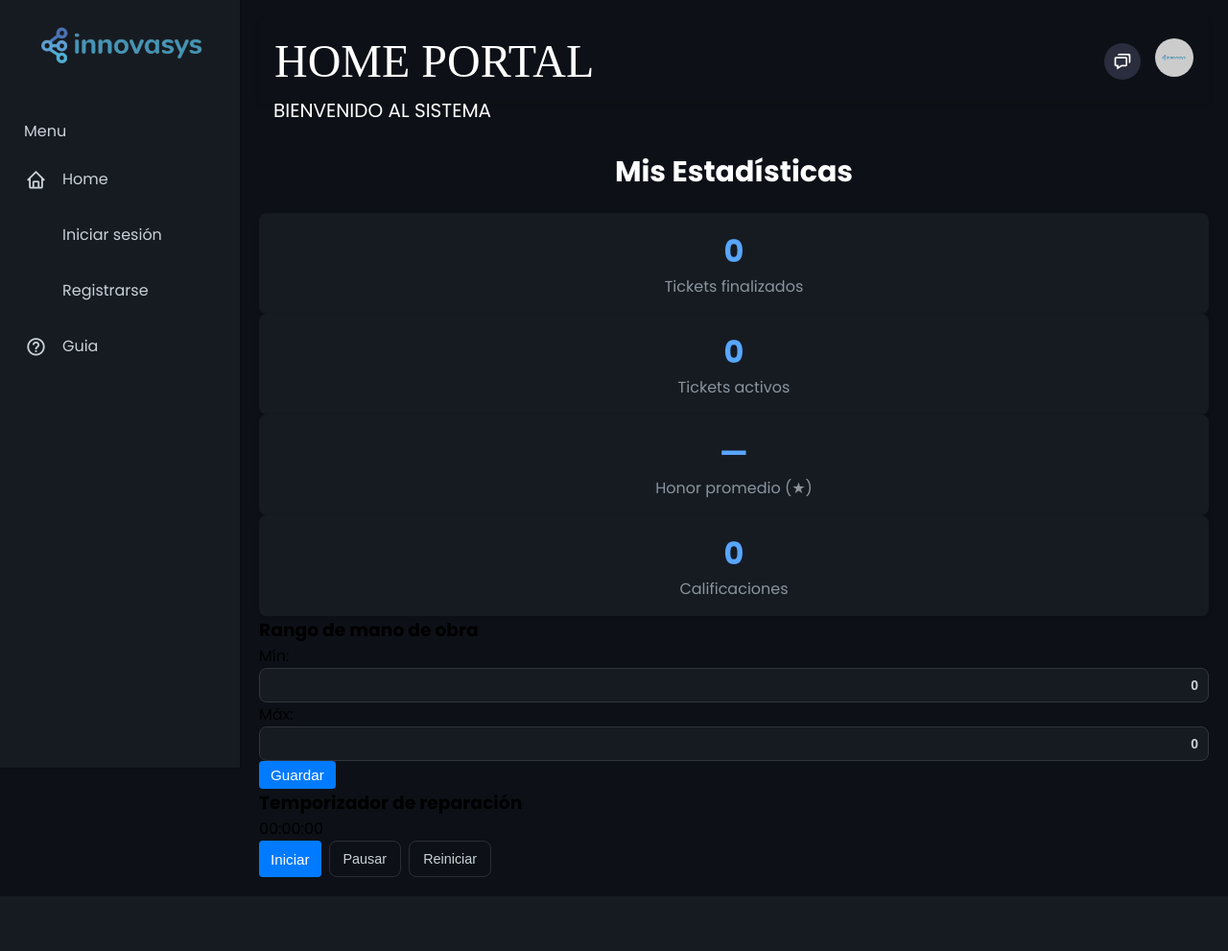
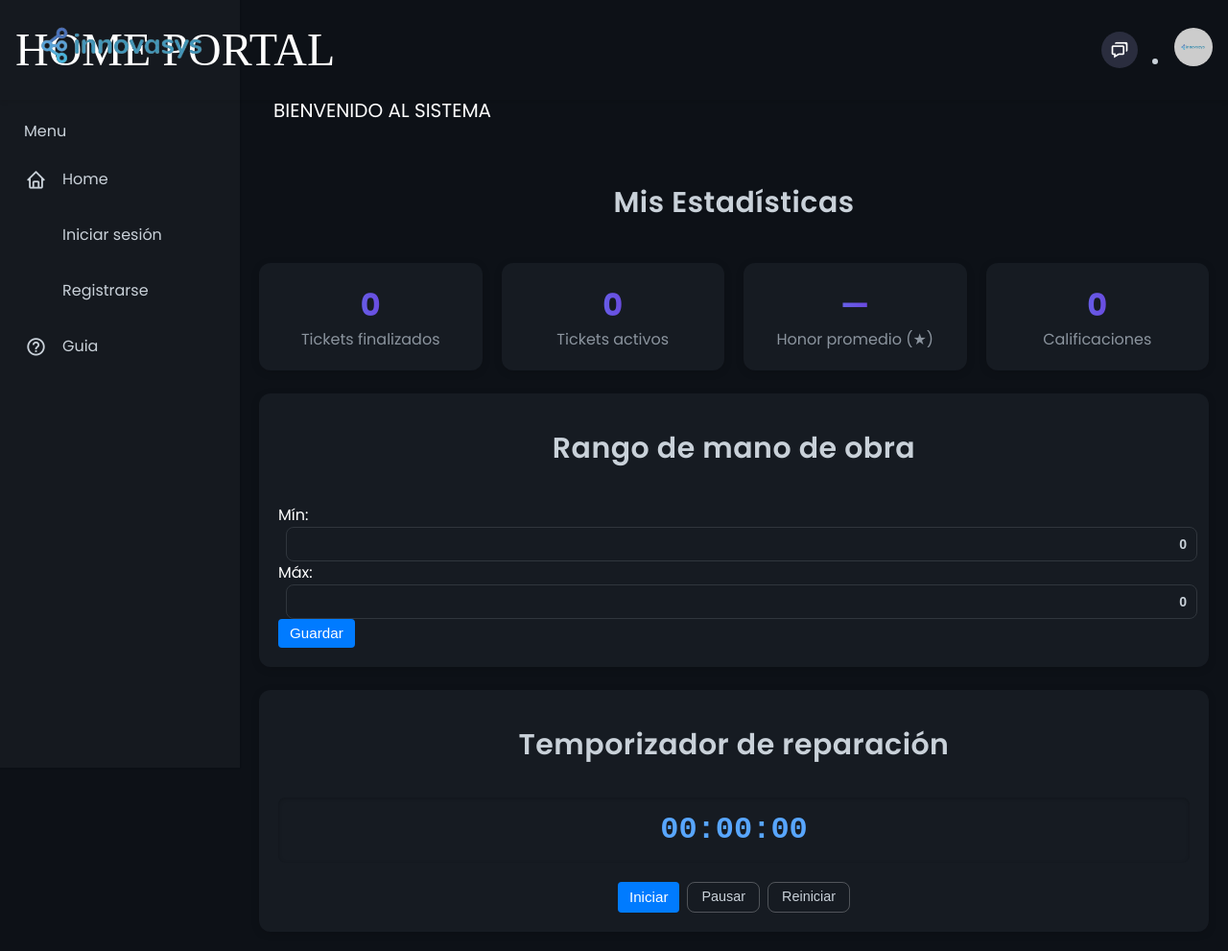
Before and after one commit to AlfreThiago/ProyectoPandora, a PHP site: page /Views/Tecnicos/MisStats.php in a window 1280 px wide. Shown: the whole page at 96% size. Before the commit the page ends 914 px from the top, so only its background shows below. Run offline with PHP 8.4, Linux system fonts and the light colour scheme; the template is opened without the code that fills it, so the values that code supplies are empty; some libraries are stand-ins or nearby versions; some web fonts are replaced.

Commit message:
actualizacion

```diff
--- a/Public/css/AdminDash.css
+++ b/Public/css/AdminDash.css
@@ -7,10 +7,10 @@
 :root {
   --primario: #c9d1d9; /* texto base */
   --secundario: #58a6ff; /* links / acentos */
-  --tercero:#f11c1c;
-  --cuarto:#9723e4;
-  --quinto:#2feb39;
-  --sexto:#fc39a7;
+  --tercero:#1c20f1;
+  --cuarto:#7802c7;
+  --quinto:#a62feb;
+  --sexto:#c539fc;
   --septimo:#2df9b5;
   --fondo: #0d1117; /* fondo general */
   --fondo-header: #161b22; /* header / sidebar */
@@ -582,7 +582,7 @@ main {
   display: block;
   margin-bottom: 5px;
 }
-h2{
+h2, h3{
   text-align: center;
   font-size: 30px;
   font-weight: bold;
@@ -1988,147 +2012,170 @@ ul {
 }
 
 /* ======= ZONA DE PERFIL DE USUARIO ======= */
-.perfil-container {
-    display: flex;
-    justify-content: center;
-    align-items: center;
-    min-height: 80vh;
-    background: var(--fondo-header);
-}
-.perfil-card {
-    background: var(--color-surface);
-    border-radius: 16px;
-    box-shadow: 0 4px 24px rgba(0,0,0,0.18);
-    padding: 32px 40px;
-    display: flex;
-    gap: 40px;
-    align-items: flex-start;
-    max-width: 700px;
-    width: 100%;
-}
-.perfil-img {
-    flex: 0 0 160px;
-    display: flex;
-    flex-direction: column;
-    align-items: center;
-}
-.img-label {
-    cursor: pointer;
-    display: flex;
-    flex-direction: column;
-    align-items: center;
-}
-.img-perfil {
-    width: 140px;
-    height: 140px;
-    object-fit: cover;
-    border-radius: 50%;
-    border: 3px solid var(--secundario);
-    box-shadow: 0 2px 8px rgba(0,0,0,0.18);
-    margin-bottom: 8px;
-    transition: border 0.2s;
-    background: var(--fondo-header);
-}
-.img-label:hover .img-perfil {
-    border-color: var(--cuarto);
-}
-.img-cambiar {
-    font-size: 0.95em;
-    color: var(--secundario);
-    text-decoration: underline;
-    margin-top: 4px;
-}
-.perfil-info {
-    flex: 1;
-    display: flex;
-    flex-direction: column;
-    gap: 18px;
-}
-.perfil-campo {
+/* ======= ESTILOS EXTENDIDOS / MEJORADOS ======= */
+
+/* Tipografía moderna */
+body {
+    font-family: 'Poppins', sans-serif;
+    line-height: 1.5;
+}
+
+/* Títulos */
+h2, h3 {
+    font-weight: 600;
+    letter-spacing: 0.5px;
     margin-bottom: 12px;
-}
-.perfil-campo label {
-    font-weight: 500;
     color: var(--color-texto-primario);
-    margin-right: 8px;
-}
-.perfil-campo input {
-    border-radius: 6px;
-    border: 1px solid var(--color-border);
-/* Custom styles for profile menu marker */
- .profile-menu::marker {
-   content: none !important;
-}
-    font-size: 1em;
-    width: 220px;
-    background: var(--fondo-formulario);
-    color: var(--color-texto-primario);
-}
-.btn-perfil-guardar {
-    background: var(--secundario);
-    color: #fff;
-    border: none;
-    border-radius: 6px;
-    padding: 8px 18px;
-    font-size: 1em;
-    cursor: pointer;
-    margin-top: 8px;
-    transition: background 0.2s;
-}
-.btn-perfil-guardar:hover {
-    background: var(--cuarto);
-}
-.perfil-stats {
-    display: flex;
-    gap: 24px;
-    margin-top: 18px;
-}
+}
+
+/* ===== Tarjetas de estadísticas ===== */
+.stats-grid {
+    display: grid;
+    grid-template-columns: repeat(auto-fit, minmax(200px, 1fr));
+    gap: 20px;
+    margin-top: 20px;
+}
+
 .stat-card {
     background: var(--fondo-formulario);
-    border-radius: 8px;
-    padding: 16px 24px;
-    text-align: center;
-    box-shadow: 0 1px 4px rgba(0,0,0,0.12);
+    border-radius: 12px;
+    padding: 20px;
+    text-align: center;
+    box-shadow: 0 2px 8px rgba(0,0,0,0.15);
+    transition: transform 0.2s, box-shadow 0.2s;
+    opacity: 0;
+    transform: translateY(10px);
+    animation: fadeUp 0.6s forwards;
+}
+.stat-card:hover {
+    transform: translateY(-4px);
+    box-shadow: 0 6px 16px rgba(0,0,0,0.25);
 }
 .stat-num {
     font-size: 2em;
     font-weight: bold;
-    color: var(--secundario);
+    background: linear-gradient(90deg, var(--secundario), var(--cuarto));
+    -webkit-background-clip: text;
+    -webkit-text-fill-color: transparent;
     display: block;
 }
 .stat-label {
     font-size: 1em;
     color: var(--color-texto-secundario);
 }
-.perfil-volver-panel {
+
+@keyframes fadeUp {
+    to {
+        opacity: 1;
+        transform: translateY(0);
+    }
+}
+
+/* ===== Rango de mano de obra ===== */
+.labor-range {
+    background: var(--color-surface);
+    border-radius: 12px;
+    padding: 20px;
+    margin-top: 24px;
+    box-shadow: 0 2px 8px rgba(0,0,0,0.15);
+}
+.labor-range h3 {
+    margin-bottom: 15px;
+    text-align: center;
+}
+.asignar-input {
+    border-radius: 8px;
+    padding: 6px 10px;
+    border: 1px solid var(--color-border);
+    margin: 0 8px;
+    background: var(--fondo-formulario);
+    color: var(--color-texto-primario);
+    transition: border-color 0.2s, box-shadow 0.2s;
+}
+.asignar-input:focus {
+    border-color: var(--secundario);
+    box-shadow: 0 0 6px rgba(0, 123, 255, 0.4);
+    outline: none;
+}
+
+/* ===== Botones ===== */
+.btn {
+  border-radius: 8px;
+  padding: 6px 14px;
+  font-weight: 500;
+  transition: all 0.2s ease-in-out;
+  cursor: pointer;
+  text-decoration: none;
+  display: inline-block;
+  font-size: 0.9rem;
+  line-height: 1.2;
+}
+
+/* Botón principal */
+.btn-primary {
+  background: var(--secundario, #0ea5e9);
+  color: #fff;
+  border: none;
+}
+.btn-primary:hover {
+  background: var(--cuarto, #0284c7);
+  transform: translateY(-2px);
+}
+/* Botón de borde */
+.btn-outline {
+  background: transparent;
+  color: var(--color-texto-primario, #fff);
+  border: 1px solid rgba(255, 255, 255, 0.25);
+}
+.btn-outline:hover {
+  background: var(--secundario, #0ea5e9);
+  color: #fff;
+  transform: translateY(-2px);
+}
+.presu-filtros .btn[type="submit"] {
+  background: var(--secundario, #0ea5e9);
+  color: #fff;
+  border: none;
+}
+.presu-filtros .btn[type="submit"]:hover {
+  background: var(--cuarto, #0284c7);
+}
+
+/* ===== Temporizador ===== */
+.timer-box {
+    background: var(--color-surface);
+    border-radius: 12px;
+    padding: 20px;
+    margin-top: 24px;
+    box-shadow: 0 2px 8px rgba(0,0,0,0.15);
+    text-align: center;
+}
+.timer-display {
+    font-family: 'Courier New', monospace;
+    font-size: 2em;
+    font-weight: bold;
+    color: var(--secundario);
+    background: var(--fondo-formulario);
+    border-radius: 8px;
+    padding: 10px 20px;
+    margin: 10px 0 20px;
+    text-align: center;
+    box-shadow: inset 0 1px 4px rgba(0,0,0,0.2);
+}
+.card-actions {
     display: flex;
     justify-content: center;
-    margin-top: 24px;
-}
-.btn-volver-panel {
-    background: var(--secundario, #007bff);
-    color: #fff;
-    padding: 10px 28px;
-    border-radius: 8px;
-    font-size: 1.1em;
-    font-weight: 500;
-    text-decoration: none;
-    box-shadow: 0 2px 8px rgba(0,0,0,0.10);
-    transition: background 0.2s, box-shadow 0.2s;
-    border: none;
-    outline: none;
-    cursor: pointer;
-}
-.btn-volver-panel:hover {
-    background: var(--cuarto, #0056b3);
-    box-shadow: 0 4px 16px rgba(0,0,0,0.18);
-}
-.profile-menu {
-    list-style: none !important;
-}
-.profile-menu::marker {
-    content: none !important;
-}
+    gap: 12px;
+}
+
+/* ===== Sidebar / Header detalles ===== */
+.sidebar, .header {
+    transition: background 0.3s ease-in-out;
+}
+.sidebar:hover {
+    background: rgba(255,255,255,0.02);
+}
+
 /* ================= Supervisor: Asignar ================= */
 /*ALEEE puedo organizarte con mi prettier (PRETTIER es un organizador de codigo) todo el codigo css como este de aca? para q quede organizado si queres claro, escribime cuando leas esto*/
 .asignar-header { margin-bottom: 16px; }
@@ -2146,8 +2193,16 @@ ul {
 .asignar-input--small { padding:8px 10px; }
 .asignar-actions { display:flex; gap:8px; align-self:flex-end; }
 
-.btn-primary { background: #0ea5e9; color:#fff; padding:10px 14px; border:none; border-radius:8px; cursor:pointer; text-decoration:none; display:inline-block; }
-.btn-outline { background: transparent; color: var(--color-texto-primario); padding:10px 14px; border:1px solid rgba(255,255,255,0.12); border-radius:8px; text-decoration:none; display:inline-block; }
+/* .btn-primary { background: #0ea5e9; color:#fff; padding:5px 14px; border:none; border-radius:8px; cursor:pointer; text-decoration:none; display:inline-block; }
+.btn-outline {
+  background: transparent;
+  color: var(--color-texto-primario);
+  padding:5px 6px;
+  border:1px solid rgba(255,255,255,0.12);
+  border-radius:8px;
+  text-decoration:none;
+  display:inline-block;
+} */
 
 .asignar-grid { display:grid; grid-template-columns: repeat(auto-fill, minmax(280px, 1fr)); gap:16px; }
 .asignar-empty { opacity:.8; color: var(--color-texto-primario); }
--- a/Views/Device/ListaCategoria.php
+++ b/Views/Device/ListaCategoria.php
@@ -5,7 +5,7 @@
         <h2>Lista de Categorías</h2>
         <div class="botones">
             <div class="btn-table-acciones">
-                <a class="btn-acciones-cate" href="/ProyectoPandora/Public/index.php?route=Device/CrearCategoria">Añadir Categoria</a>
+                <a class="btn-all btn-acciones-cate" href="/ProyectoPandora/Public/index.php?route=Device/CrearCategoria">Añadir Categoria</a>
             </div>
         </div>
         <table id="categoryTable">
--- a/Views/EstadoTicket/ListarEstado.php
+++ b/Views/EstadoTicket/ListarEstado.php
@@ -5,7 +5,7 @@
         <h2>Lista de Estados</h2>
          <div class="botones">
             <div class="btn-table-acciones">
-                <a class="btn-acciones-user" href="/ProyectoPandora/Public/index.php?route=EstadoTicket/Crear">Añadir Estado</a>
+                <a class="btn-all btn-acciones-user" href="/ProyectoPandora/Public/index.php?route=EstadoTicket/Crear">Añadir Estado</a>
             </div>
         </div>
         <table id="userTable">
--- a/Views/Inventario/ListaCategoria.php
+++ b/Views/Inventario/ListaCategoria.php
@@ -5,7 +5,7 @@
         <h2>Categorías de Inventario</h2>
         <div class="botones">
             <div class="btn-table-acciones">
-                <a class="btn-acciones-inventario-cate" href="/ProyectoPandora/Public/index.php?route=Inventario/MostrarCrearCategoria">Añadir Categoría</a>
+                <a class="btn-all btn-acciones-inventario-cate" href="/ProyectoPandora/Public/index.php?route=Inventario/MostrarCrearCategoria">Añadir Categoría</a>
             </div>
         </div>
             <table id="userTable">
--- a/Views/Supervisor/Presupuestos.php
+++ b/Views/Supervisor/Presupuestos.php
@@ -7,7 +7,7 @@
                 <input type="hidden" name="route" value="Supervisor/Presupuestos">
                 <label for="ticket_id">Ticket ID</label>
                 <input type="number" name="ticket_id" id="ticket_id" min="1" value="<?= htmlspecialchars($_GET['ticket_id'] ?? '') ?>" class="asignar-input asignar-input--small"/>
-                <button class="btn btn-primary" type="submit">Filtrar</button>
+                <button class="btn btn-outline" type="submit">Filtrar</button>
                 <a href="/ProyectoPandora/Public/index.php?route=Supervisor/Presupuestos" class="btn btn-outline">Limpiar</a>
             </form>
 
--- a/Views/Tecnicos/MisStats.php
+++ b/Views/Tecnicos/MisStats.php
@@ -1,6 +1,6 @@
 <?php include_once __DIR__ . '/../Includes/Sidebar.php'; ?>
+<?php include_once __DIR__ . '/../Includes/Header.php'; ?>
 <main>
-<?php include_once __DIR__ . '/../Includes/Header.php'; ?>
     <div class="Contenedor">
         <section class="tecnico-stats">
             <h2>Mis Estadísticas</h2>
@@ -26,9 +26,9 @@
             <div class="labor-range">
                 <h3>Rango de mano de obra</h3>
                 <form method="post" action="/ProyectoPandora/Public/index.php?route=Tecnico/ActualizarStats" class="form-inline">
-                    <label>Mín:</label>
+                    <label style="color: white;">Mín:</label>
                     <input type="number" step="0.01" min="0" name="labor_min" value="<?= htmlspecialchars($stats['labor_min'] ?? 0) ?>" class="asignar-input asignar-input--small"/>
-                    <label>Máx:</label>
+                    <label style="color: white;">Máx:</label>
                     <input type="number" step="0.01" min="0" name="labor_max" value="<?= htmlspecialchars($stats['labor_max'] ?? 0) ?>" class="asignar-input asignar-input--small"/>
                     <button class="btn btn-primary" type="submit">Guardar</button>
                 </form>
```
Also changed, not shown: other parts of Public/css/AdminDash.css (+112 -88 lines), Task.txt (+7 -0 lines), Public/img/imgInventario/nod-cat-nod.gif (added). Lines whose indentation alone changed are shown as unchanged.
